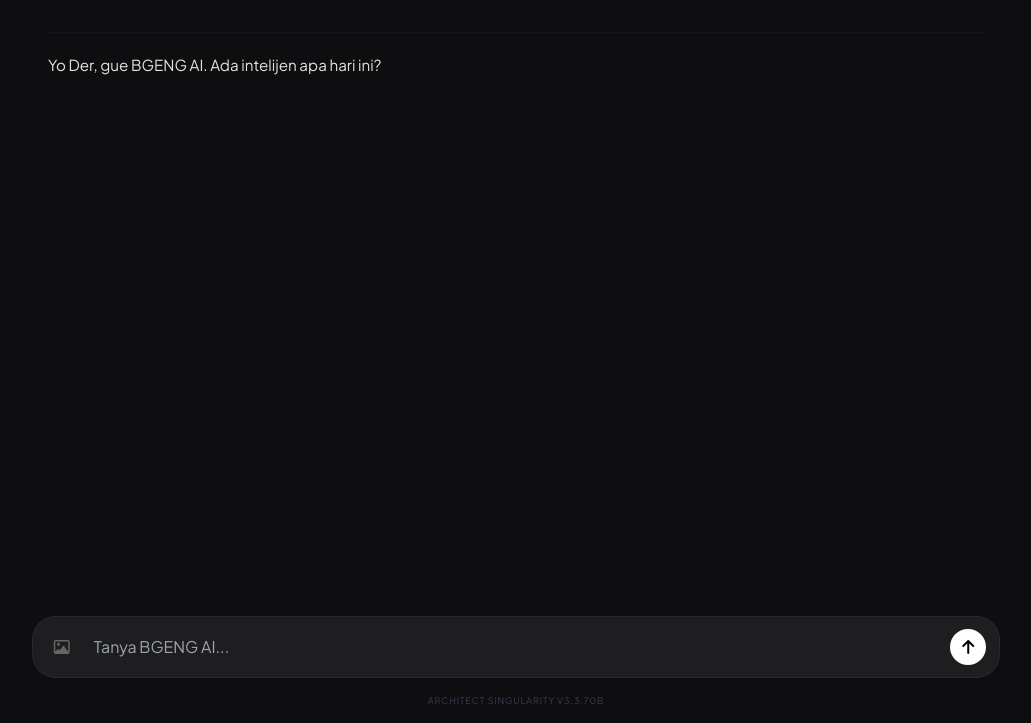
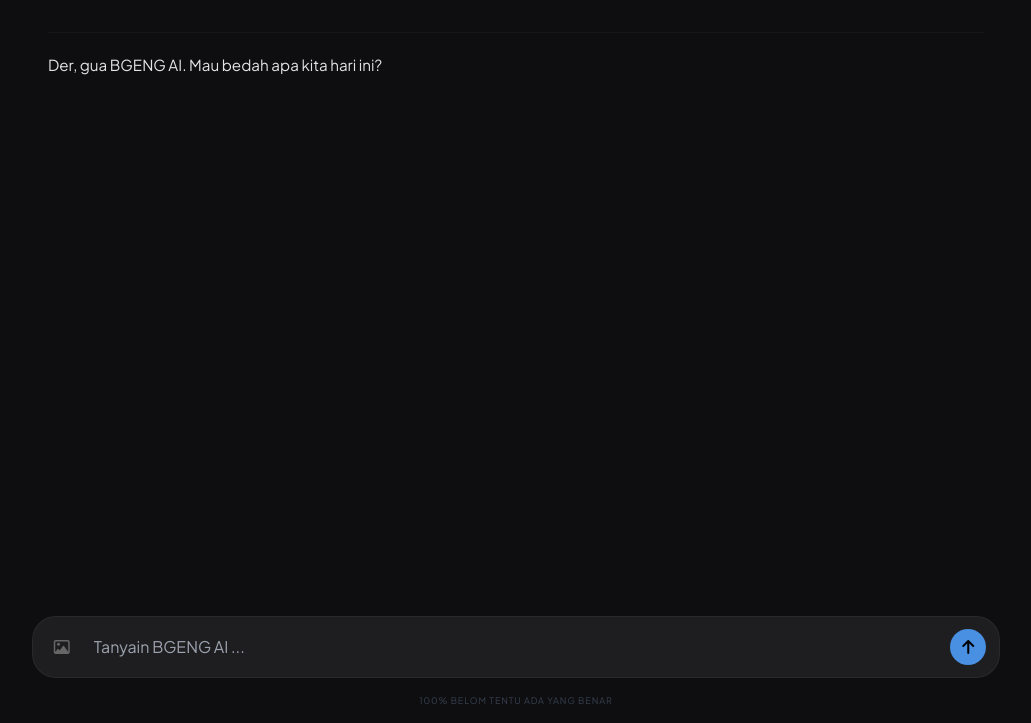
Before and after one commit to begeng82/bgeng.ai, a Flask app: page / in a window 1280 px wide. Shown: the part 77-800 px from the top of the page, without its empty margins (124-1155 px from the left). Run offline with Flask 3, Linux system fonts and the light colour scheme; some libraries are stand-ins or nearby versions.

Commit message:
index.html

```diff
--- a/templates/index.html
+++ b/templates/index.html
@@ -3,7 +3,7 @@
 <head>
     <meta charset="UTF-8">
     <meta name="viewport" content="width=device-width, initial-scale=1.0, maximum-scale=1.0, user-scalable=no, viewport-fit=cover">
-    <title>BGENG AI | Singularity</title>
+    <title>BGENG AS | Artificial Singularity</title>
 
     <script src="https://cdn.tailwindcss.com"></script>
     <link rel="stylesheet" href="https://cdnjs.cloudflare.com/ajax/libs/font-awesome/6.0.0/css/all.min.css">
@@ -58,8 +58,8 @@
 
         .icon-btn { color: #666; cursor: pointer; padding: 0.5rem; transition: 0.2s; }
         .icon-btn:hover { color: #4a90e2; }
-        .send-circle { width: 36px; height: 36px; border-radius: 50%; background: #fff; color: #000; display: flex; align-items: center; justify-content: center; cursor: pointer; transition: 0.2s; }
-        .send-circle:hover { background: #4a90e2; color: #fff; }
+        .send-circle { width: 36px; height: 36px; border-radius: 50%; background: #4a90e2; color: #000; display: flex; align-items: center; justify-content: center; cursor: pointer; transition: 0.2s; }
+        .send-circle:hover { background: #ff4d4d; color: #fff; }
 
         .history-list { flex: 1; overflow-y: auto; }
         .history-item-wrapper { display: flex; align-items: center; justify-content: space-between; border-radius: 12px; margin-bottom: 0.5rem; transition: 0.2s; }
@@ -76,11 +76,11 @@
 <div id="sidebar-overlay" class="sidebar-overlay" onclick="toggleSidebar()"></div>
 <div id="sidebar">
     <div class="flex justify-between items-center mb-6">
-        <h2 class="font-bold text-white text-lg">Intel History</h2>
+        <h2 class="font-bold text-white text-lg">Chat History<br>Hapus kalo ga berguna</h2>
         <button onclick="toggleSidebar()" class="text-gray-500"><i class="fas fa-times"></i></button>
     </div>
     <button onclick="createNewChat()" class="w-full py-3 px-4 rounded-xl border border-dashed border-gray-700 text-gray-400 text-sm mb-4 text-left hover:bg-gray-800">
-        <i class="fas fa-plus mr-2 text-xs"></i> Sesi Baru
+        <i class="fas fa-plus mr-2 text-xs"></i> Chat Baru
     </button>
     <div id="history-container" class="history-list"></div>
 </div>
@@ -99,7 +99,7 @@
 
     <main id="chat-window" class="chat-container">
         <div class="chat-bubble ai-bubble">
-            <div class="content">Yo Der, gue BGENG AI. Ada intelijen apa hari ini?</div>
+            <div class="content">Der, gua BGENG AI. Mau bedah apa kita hari ini?</div>
         </div>
     </main>
 
@@ -109,10 +109,10 @@
                 <i class="far fa-image"></i>
                 <input type="file" id="file-input" hidden accept="image/*" onchange="handleFileUpload(this)">
             </label>
-            <input id="user-input" type="text" placeholder="Tanya BGENG AI..." autocomplete="off">
+            <input id="user-input" type="text" placeholder="Tanyain BGENG AI ..." autocomplete="off">
             <button id="send-btn" onclick="sendMsg()" class="send-circle"><i class="fas fa-arrow-up"></i></button>
         </div>
-        <p class="text-[9px] text-center text-gray-700 mt-4 tracking-widest uppercase">Architect Singularity v3.3.70b</p>
+        <p class="text-[9px] text-center text-gray-700 mt-4 tracking-widest uppercase">100% belom tentu ada yang benar</p>
     </footer>
 </div>
 
@@ -147,7 +147,7 @@
             savedSessions = []; // Kosongkan array
             localStorage.removeItem('bgeng_sessions'); // Hapus storage
             renderHistory(); // Update sidebar
-            chatWindow.innerHTML = '<div class="chat-bubble ai-bubble"><div class="content">Semua intelijen telah dihapus. Sesi bersih dimulai.</div></div>';
+            chatWindow.innerHTML = '<div class="chat-bubble ai-bubble"><div class="content">Semua chat telah dihapus. Sesi baru dimulai.</div></div>';
         }
     }
 
@@ -182,7 +182,7 @@
 
         } catch (e) {
             if(document.getElementById(tid)) document.getElementById(tid).remove();
-            appendAiBubble("Koneksi bapuk Der, coba lagi.");
+            appendAiBubble("Koneksi bapuk Der, Entar coba lagi.");
         }
     }
 
@@ -208,7 +208,7 @@
         d.id = id; d.className = 'chat-bubble ai-bubble';
         d.innerHTML = `
             <div class="thinking-wrapper">
-                <div class="thinking-txt">BGENG is thinking...</div>
+                <div class="thinking-txt">BGENG is thinking🧠</div>
                 <div class="typing-loader">
                     <div class="t-dot"></div><div class="t-dot"></div><div class="t-dot"></div>
                 </div>
@@ -253,7 +253,7 @@
         document.getElementById('sidebar-overlay').style.display = document.getElementById('sidebar').classList.contains('open') ? 'block' : 'none';
     }
     function createNewChat() {
-        chatWindow.innerHTML = '<div class="chat-bubble ai-bubble"><div class="content">Sesi baru dimulai. Ada intel apa?</div></div>';
+        chatWindow.innerHTML = '<div class="chat-bubble ai-bubble"><div class="content">Kirim pertanyaan cetek lu?</div></div>';
         toggleSidebar();
     }
     function handleFileUpload(input) { if (input.files[0]) alert("File " + input.files[0].name + " siap dikirim!"); }
```
